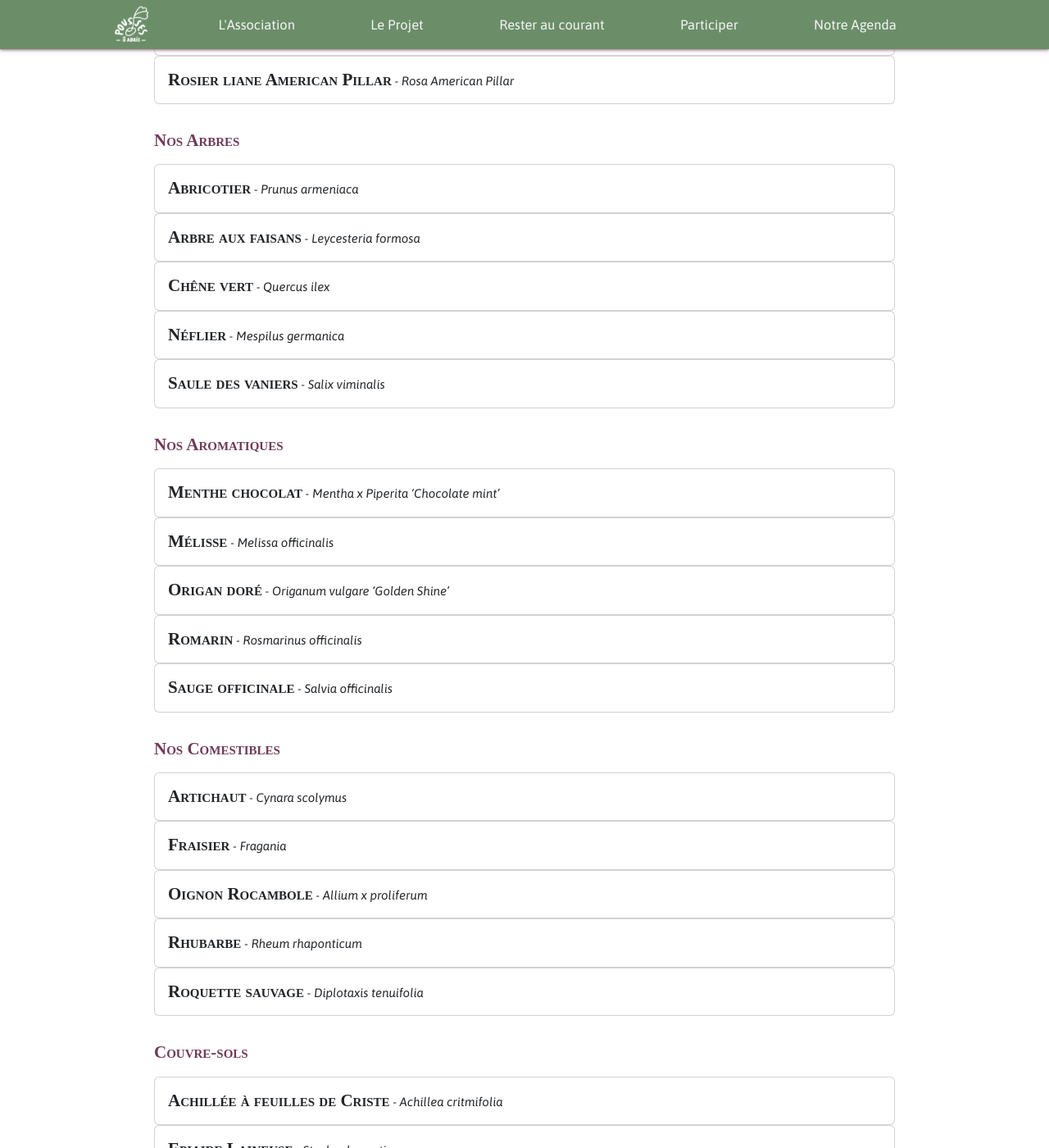
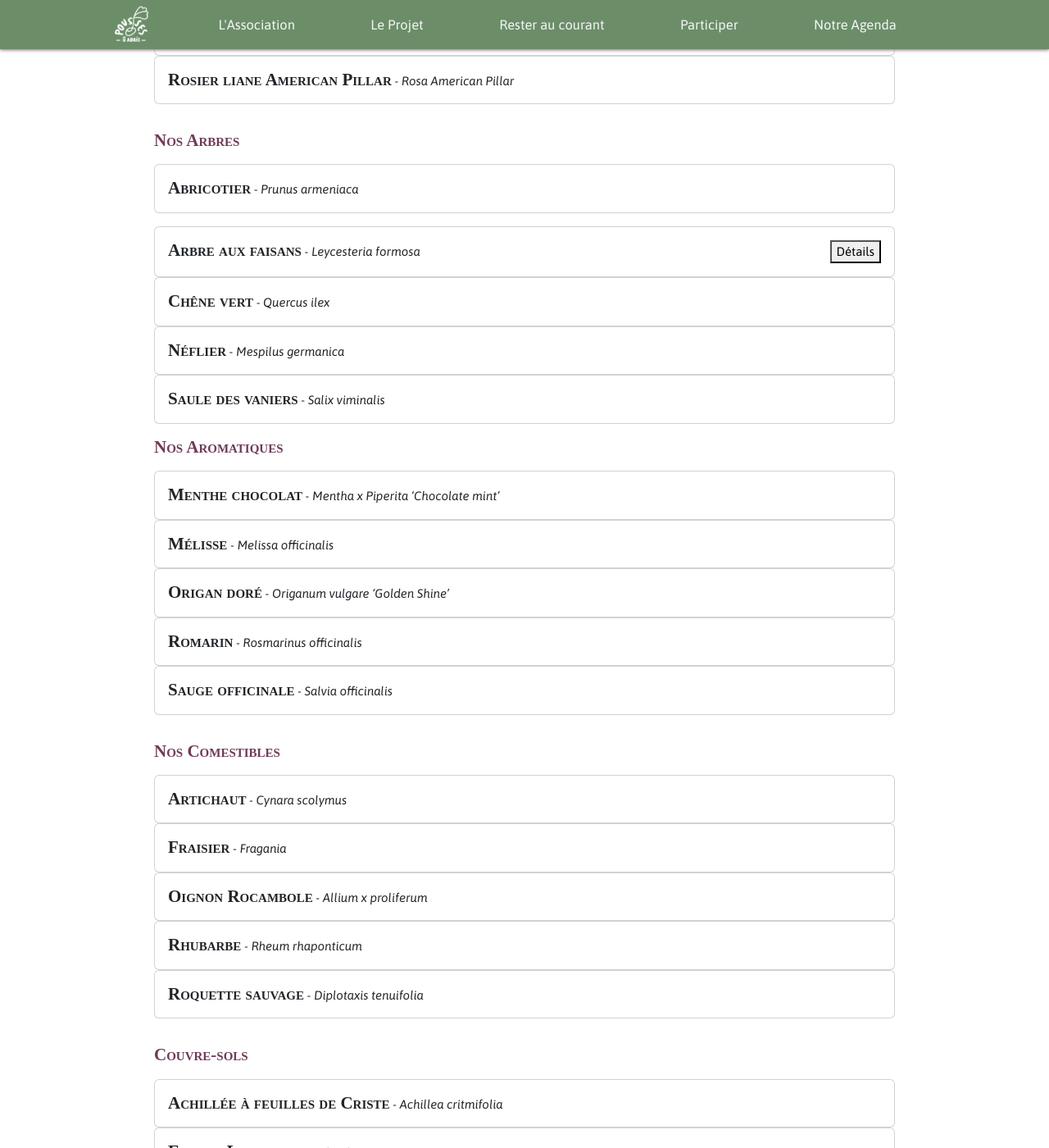
Before and after one commit to poussesoabris/poussesoabris.github.io, a Jekyll site: the page built from pages/plantes/2024/printemps.html, in a window 1280 px wide and 1400 px high, scrolled down 1245 px. Shown: the whole window at 82% size. Built offline with Jekyll 4.4.1, drawn with Linux system fonts in a browser that asks for light colours; some web fonts are replaced.

Commit message:
test for plant details

```diff
--- a/_data/plantesP24.json
+++ b/_data/plantesP24.json
@@ -28,7 +28,9 @@
             "name": "Arbre aux faisans",
             "latinName": "Leycesteria formosa",
             "imgFileName": "plantes.JPG",
-            "tags": ["arbre"]
+            "tags": ["arbre"],
+            "details": "<p>🗻 L'arbre aux faisans, aussi appelé Chèvrefeuille de l'Himalaya, est un arbuste qui se développe tout particulièrement dans un climat tempéré ou subtropical, comme dans sa région d'origine.</p><p>🌤 Il s'adapte à une exposition mi-ombre, mais fleurit davantage s'il est en plein soleil. Rustique, il encaisse des températures négatives jusqu'à -15°C. Il peut mesurer jusqu'à 2m de hauteur et 2m de largeur, parfait pour des haies fleuries&nbsp;!</p><p>🥀L'arbre aux faisans est doté de magnifiques fleurs blanches et pourpres tombant en grappes de juillet à octobre. Son feuillage vert foncé est semi-persistant.</p><p>🦆 On l’appelle arbre aux faisans, car ses petites grappes de baies pourpres au parfum de caramel attirent les oiseaux et tout particulièrement les faisans. Comestibles, elles peuvent aussi être utilisées en cuisine pour relever les viandes.</p><p>✂ Ce bel arbuste aura besoin d'une taille en hiver, mais son caractère robuste ne nécessite que peu d'entretien pour orner de la plus belle des manières vos haies en été&nbsp;!</p>",
+            "detailsImg": ["arbre-aux-faisans-1.jpg","arbre-aux-faisans-2.jpg"]
         },
         {
             "name": "Chêne vert",
--- a/_includes/footer.html
+++ b/_includes/footer.html
@@ -32,5 +32,6 @@
                 </p>
             </div>
         </footer>
+        <script src="https://cdn.jsdelivr.net/npm/bootstrap@5.3.3/dist/js/bootstrap.bundle.min.js" integrity="sha384-YvpcrYf0tY3lHB60NNkmXc5s9fDVZLESaAA55NDzOxhy9GkcIdslK1eN7N6jIeHz" crossorigin="anonymous"></script>
     </body>
 </html>
--- a/_includes/head.html
+++ b/_includes/head.html
@@ -25,8 +25,7 @@
         <meta name="google-site-verification" content="8HZMLG-hTlTJZVWvkqGbIiojliAfXQrV6jXde6np8qI" />
 
         <link rel="icon" href="/assets/images/logos/favicon-32x32.png" type="image/icon type">
-        <link href="https://cdn.jsdelivr.net/npm/bootstrap@5.3.2/dist/css/bootstrap.min.css" rel="stylesheet" integrity="sha384-T3c6CoIi6uLrA9TneNEoa7RxnatzjcDSCmG1MXxSR1GAsXEV/Dwwykc2MPK8M2HN" crossorigin="anonymous">
-        <link rel="stylesheet" href="https://maxst.icons8.com/vue-static/landings/line-awesome/line-awesome/1.3.0/css/line-awesome.min.css">
+        <link href="https://cdn.jsdelivr.net/npm/bootstrap@5.3.3/dist/css/bootstrap.min.css" rel="stylesheet" integrity="sha384-QWTKZyjpPEjISv5WaRU9OFeRpok6YctnYmDr5pNlyT2bRjXh0JMhjY6hW+ALEwIH" crossorigin="anonymous">        <link rel="stylesheet" href="https://maxst.icons8.com/vue-static/landings/line-awesome/line-awesome/1.3.0/css/line-awesome.min.css">
 
         <link rel="preconnect" href="https://fonts.bunny.net">
         <link rel="preconnect" href="https://fonts.bunny.net">
--- a/assets/css/styles.css
+++ b/assets/css/styles.css
@@ -522,3 +522,10 @@
     border-radius: 10px;
     overflow: hidden;
 }
+
+
+.plant-img-row{
+    max-height: 380px;
+    overflow: hidden;
+    margin-bottom: 20px;
+}
--- a/pages/plantes/2024/printemps.html
+++ b/pages/plantes/2024/printemps.html
@@ -51,7 +51,6 @@
                         <!--<img src="/assets/images/pages/plantes/{{plant.imgFileName}}" class="card-img-top img-cover" alt="{{plant.name}}" loading="lazy">-->
                         <div class="card-body">
                             <h3 class="card-title d-inline">{{plant.name}}</h3> - <em>{{plant.latinName}}</em>
-                            <p class="card-text"></p>
                         </div>
                     </article>
                 </div>
@@ -67,9 +66,48 @@
             {% if plant.tags contains 'arbre' %}
                 <div class="col">
                     <article class="card">
-                        <div class="card-body">
-                            <h3 class="card-title d-inline">{{plant.name}}</h3> - <em>{{plant.latinName}}</em>
-                            <p class="card-text"></p>
+                        <div class="card-body d-md-flex justify-content-between">
+                            <div>
+                                <h3 class="card-title d-inline">{{plant.name}}</h3> - <em>{{plant.latinName}}</em>
+                                <p class="card-text"></p>
+                            </div>
+                            {% if plant.details %}
+                                <div>
+                                    <!-- Button trigger modal -->
+                                    <button type="button" class="" data-bs-toggle="modal" data-bs-target="#modal">
+                                        Détails
+                                    </button>
+
+                                    <!-- Modal -->
+                                    <div class="modal fade" id="modal" tabindex="-1" aria-hidden="true">
+                                        <div class="modal-dialog modal-lg">
+                                            <div class="modal-content">
+                                                <div class="modal-header">
+                                                    <h1 class="modal-title fs-5 ps-2" id="staticBackdropLabel">{{plant.name}}</h1>
+                                                    <button type="button" class="btn-close" data-bs-dismiss="modal" aria-label="Close"></button>
+                                                </div>
+                                                <div class="modal-body">
+                                                    <div class="row plant-img-row">
+                                                        <div class="col-5">
+                                                          <img src="/assets/images/pages/plantes/bdd/arbre-aux-faisans-1.jpg" class="d-block w-100" alt="...">
+                                                        </div>
+                                                        <div class="col-7">
+                                                          <img src="/assets/images/pages/plantes/bdd/arbre-aux-faisans-2.jpg" class="d-block w-100" alt="...">
+                                                        </div>
+                                                    </div>
+                                                    <div class="row">
+                                                        {{ plant.details | newline_to_br }}
+                                                    </div>
+                                                </div>
+                                                <div class="modal-footer">
+                                                    <button type="button" class="btn btn-default p-1" data-bs-dismiss="modal">Fermer</button>
+                                                </div>
+                                            </div>
+                                        </div>
+                                    </div>
+                                </div>
+                            {% endif %}
+                        </div>
                         </div>
                     </article>
                 </div>
```
Also changed, not shown: assets/images/pages/plantes/bdd/arbre-aux-faisans-1.jpg (added), assets/images/pages/plantes/bdd/arbre-aux-faisans-2.jpg (added).
